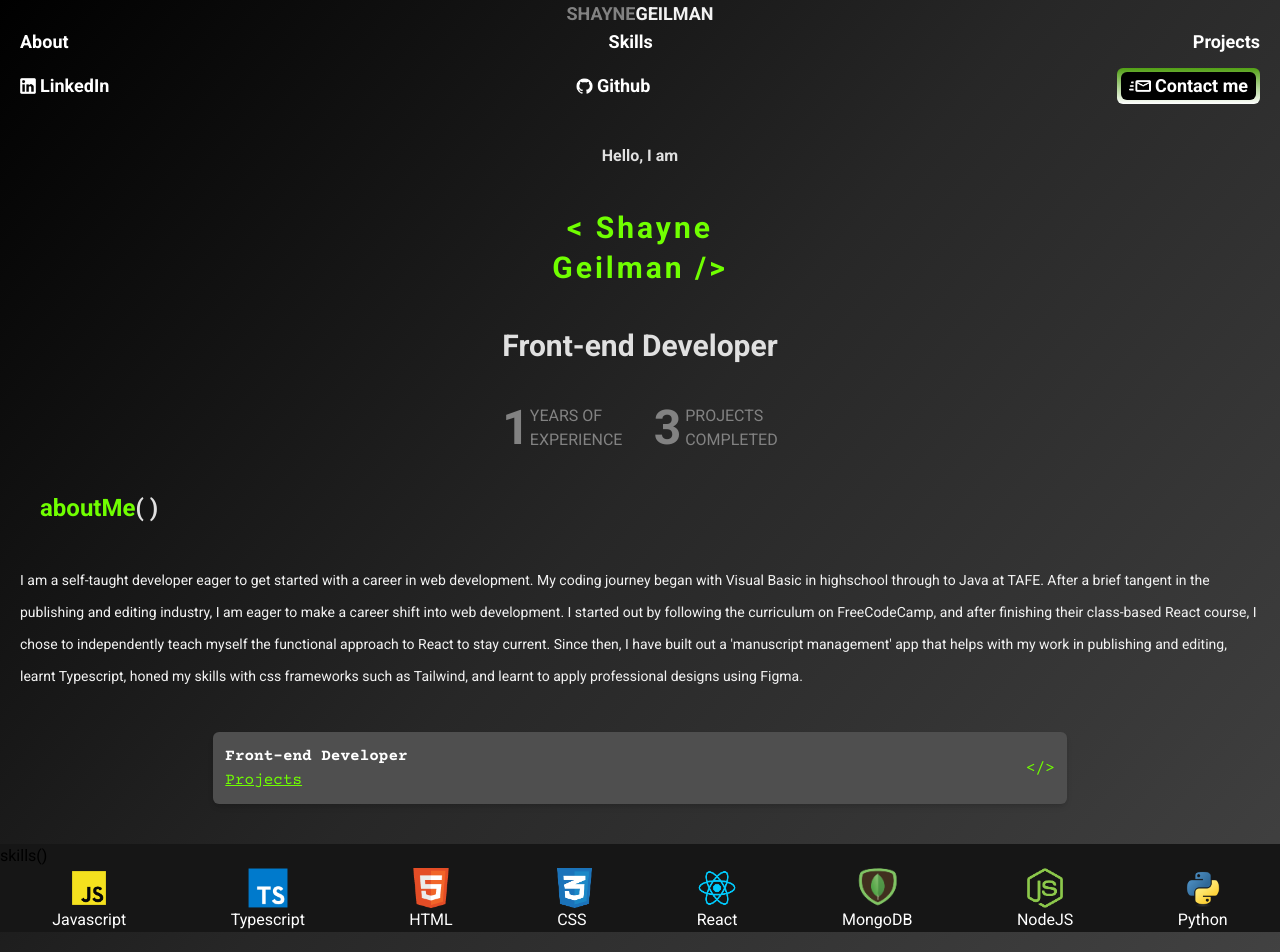
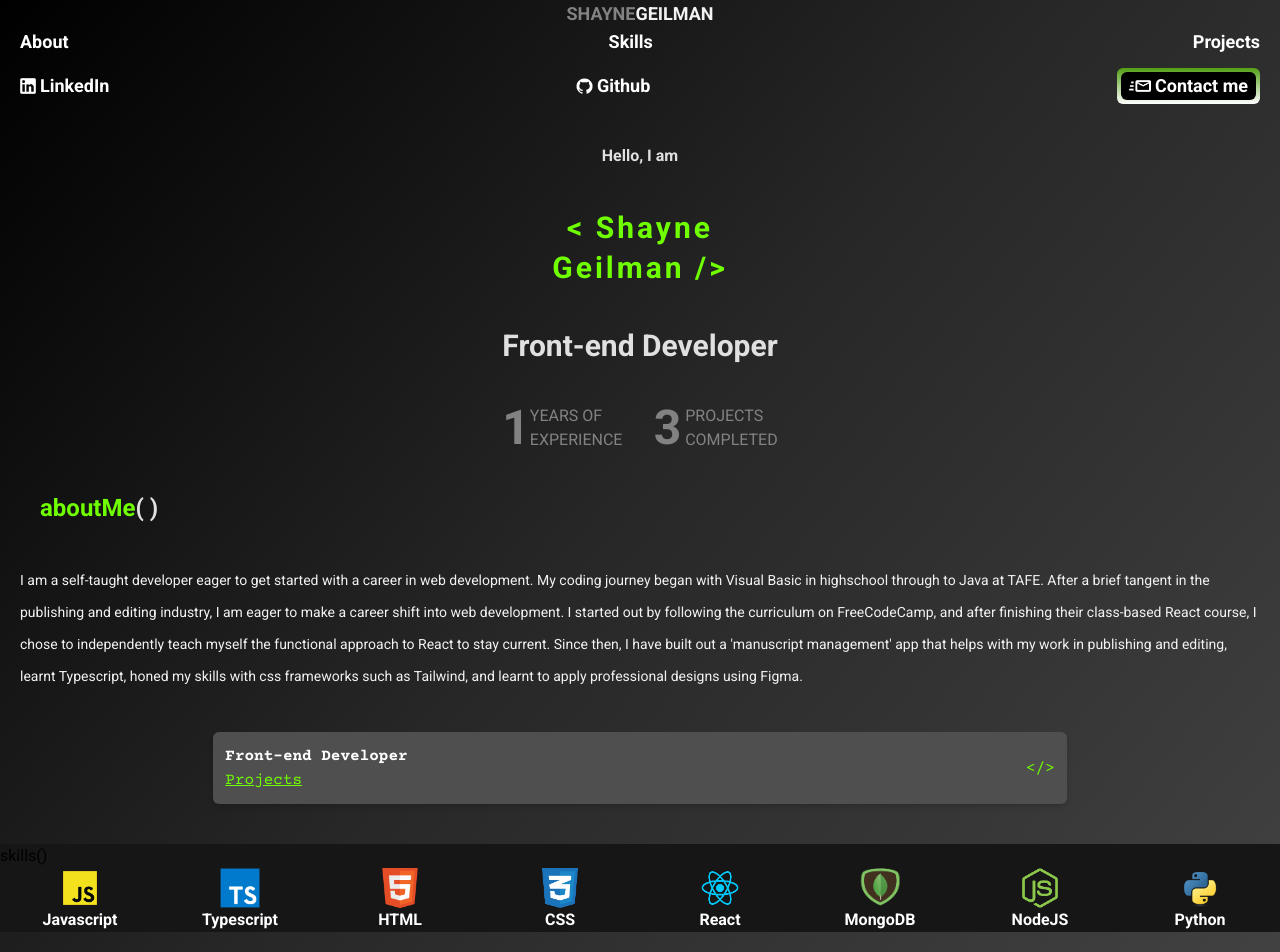
Before and after one commit to ShayneJG/Portfolio, a React (Vite) app: page / in a window 1280 px wide. Shown: the top 952 px of the page. Built offline with nearby package versions, Linux system fonts and the light colour scheme.

Commit message:
skills updated

```diff
--- a/src/components/skills.tsx
+++ b/src/components/skills.tsx
@@ -4,7 +4,7 @@ function Skills() {
       <h2 id="skills">skills()</h2>
       <div>
         <div id="left">
-          <ul className="w-full flex">
+          <ul className="w-full flex flex-wrap justify-center">
             {skillArray.map((item: skills, index) => {
               return (
                 <ListCreator image={item.image} text={item.text} key={index} />
@@ -35,9 +35,9 @@ const skillArray: skills[] = [
 
 function ListCreator(item: skills) {
   return (
-    <li className="m-auto" key={item.text}>
+    <li className="m-auto w-28" key={item.text}>
       <img className="h-10 m-auto" src={item.image}></img>
-      <p className="text-white">{item.text}</p>
+      <p className="text-white text-center font-bold">{item.text}</p>
     </li>
   );
 }
```
